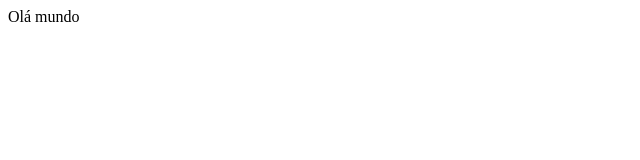
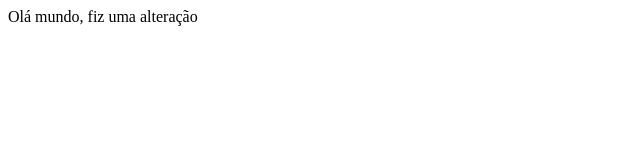
Before and after one commit to GabrielHorbach/aula1, a plain HTML site: page index.html in a window 1280 px wide. Shown: the whole page, without its empty margins (0-640 px from the left). Drawn offline with Linux system fonts and the light colour scheme.

Commit message:
alterado a mensagem no body

```diff
--- a/index.html
+++ b/index.html
@@ -8,7 +8,7 @@
 </head>
 
 <body>
-  Olá mundo
+  Olá mundo, fiz uma alteração
 </body>
 
 </html>
```
